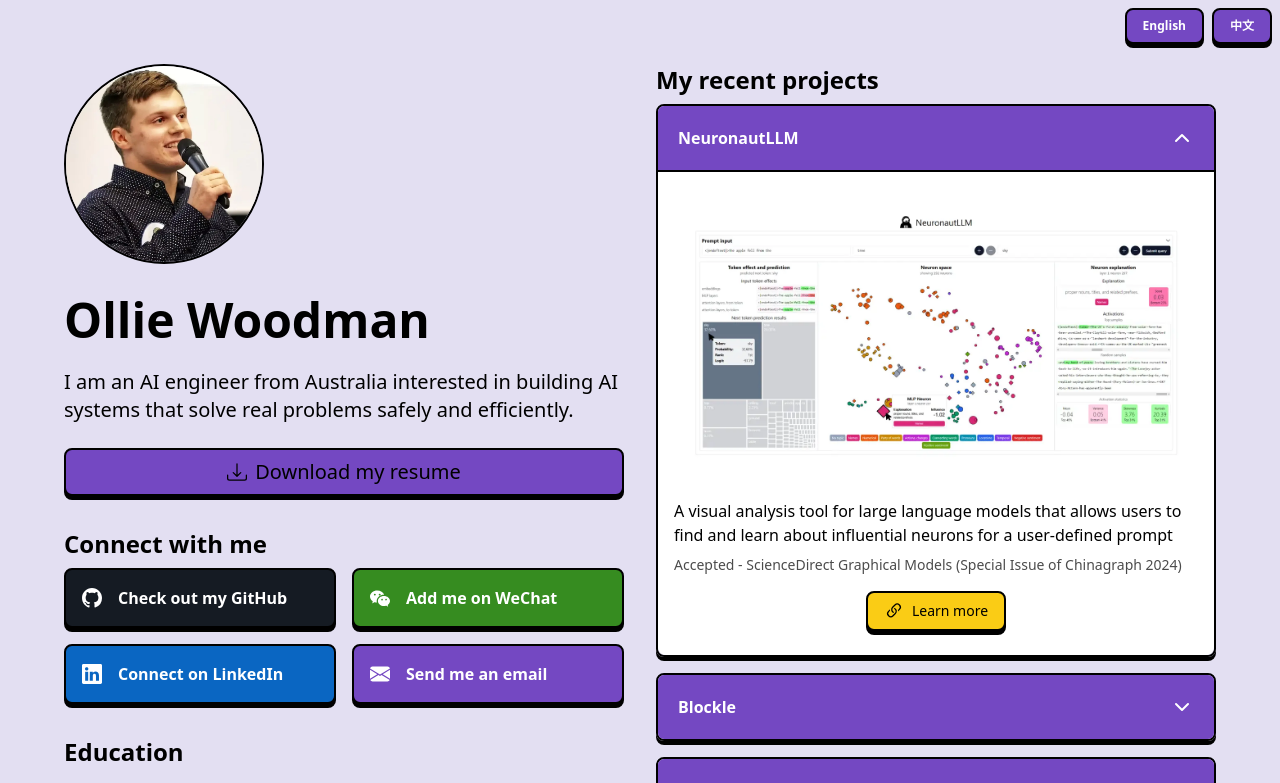
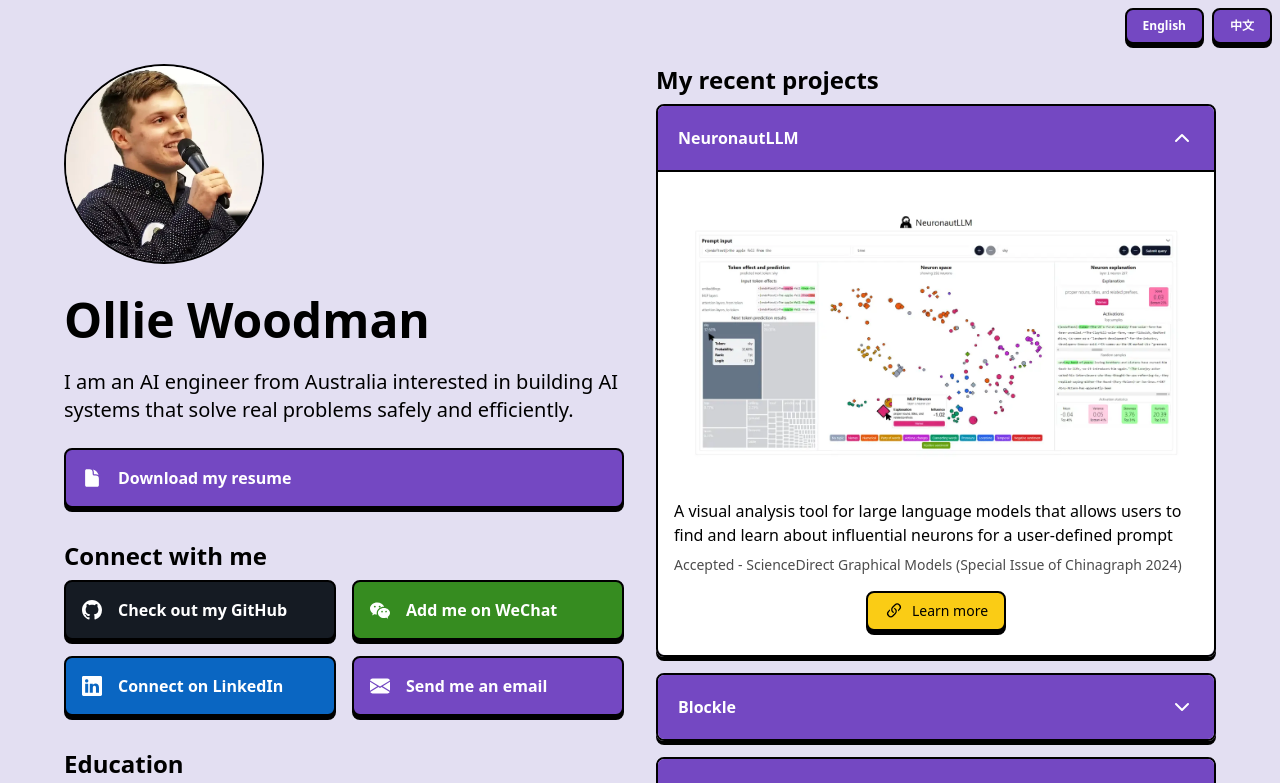
Before and after one commit to ollierwoodman/business-card, a Next.js app: page /en in a window 1280 px wide. Shown: the top 783 px of the page. Built offline with nearby package versions, Linux system fonts and the light colour scheme.

Commit message:
feat: match resume button styling to social link buttons

```diff
--- a/src/app/[lang]/body.tsx
+++ b/src/app/[lang]/body.tsx
@@ -8,7 +8,7 @@
 import { LanguageSelect } from "@/components/LanguageSelect";
 import Accordion from "@/components/Accordion";
 import Link from "next/link";
-import { IconDownload, IconLink } from "@/icons";
+import { IconDocument, IconLink } from "@/icons";
 
 export default function Body({ dict }: { dict: Dictionary }) {
   const [isWeChatModalOpen, setWeChatModalOpen] = useState<boolean>(false);
@@ -52,10 +52,14 @@
             <a
               href="/files/Ollie_Woodman_CV.pdf"
               download
-              className="mt-6 w-full flex justify-center items-center gap-2 text-text cursor-pointer rounded-base border-2 border-border dark:border-darkBorder bg-main px-4 py-2 text-base sm:text-xl font-base shadow-light dark:shadow-dark transition-all hover:translate-x-boxShadowX hover:translate-y-boxShadowY hover:shadow-none dark:hover:shadow-none"
+              className="mt-6 w-full flex flex-row justify-center md:justify-start items-center gap-4 p-4 text-white cursor-pointer rounded-base border-2 border-border dark:border-darkBorder bg-main text-sm font-base shadow-light dark:shadow-dark transition-all hover:translate-x-boxShadowX hover:translate-y-boxShadowY hover:shadow-none dark:hover:shadow-none"
             >
-              <IconDownload />
-              {dict.downloadResume}
+              <span className="text-3xl sm:text-xl">
+                <IconDocument />
+              </span>
+              <p className="text-base font-bold sm:text-base">
+                {dict.downloadResume}
+              </p>
             </a>
           </div>
           <div className="mt-8 md:hidden flex gap-2 justify-center">
--- a/src/icons.tsx
+++ b/src/icons.tsx
@@ -55,9 +55,9 @@
   </Icon>
 );
 
-export const IconDownload = ({ className = "" }) => (
-  <Icon viewBox="0 0 16 16" className={className}>
-    <path d="M.5 9.9a.5.5 0 0 1 .5.5v2.5a1 1 0 0 0 1 1h12a1 1 0 0 0 1-1v-2.5a.5.5 0 0 1 1 0v2.5a2 2 0 0 1-2 2H2a2 2 0 0 1-2-2v-2.5a.5.5 0 0 1 .5-.5" />
-    <path d="M7.646 11.854a.5.5 0 0 0 .708 0l3-3a.5.5 0 0 0-.708-.708L8.5 10.293V1.5a.5.5 0 0 0-1 0v8.793L5.354 8.146a.5.5 0 1 0-.708.708z" />
+export const IconDocument = ({ className = "" }) => (
+  <Icon viewBox="0 0 24 24" className={className}>
+    <path d="M5.625 1.5c-1.036 0-1.875.84-1.875 1.875v17.25c0 1.035.84 1.875 1.875 1.875h12.75c1.035 0 1.875-.84 1.875-1.875V12.75A3.75 3.75 0 0 0 16.5 9h-1.875a1.875 1.875 0 0 1-1.875-1.875V5.25A3.75 3.75 0 0 0 9 1.5H5.625Z" />
+    <path d="M12.971 1.816A5.23 5.23 0 0 1 14.25 5.25v1.875c0 .207.168.375.375.375H16.5a5.23 5.23 0 0 1 3.434 1.279 9.768 9.768 0 0 0-6.963-6.963Z" />
   </Icon>
 );
```
